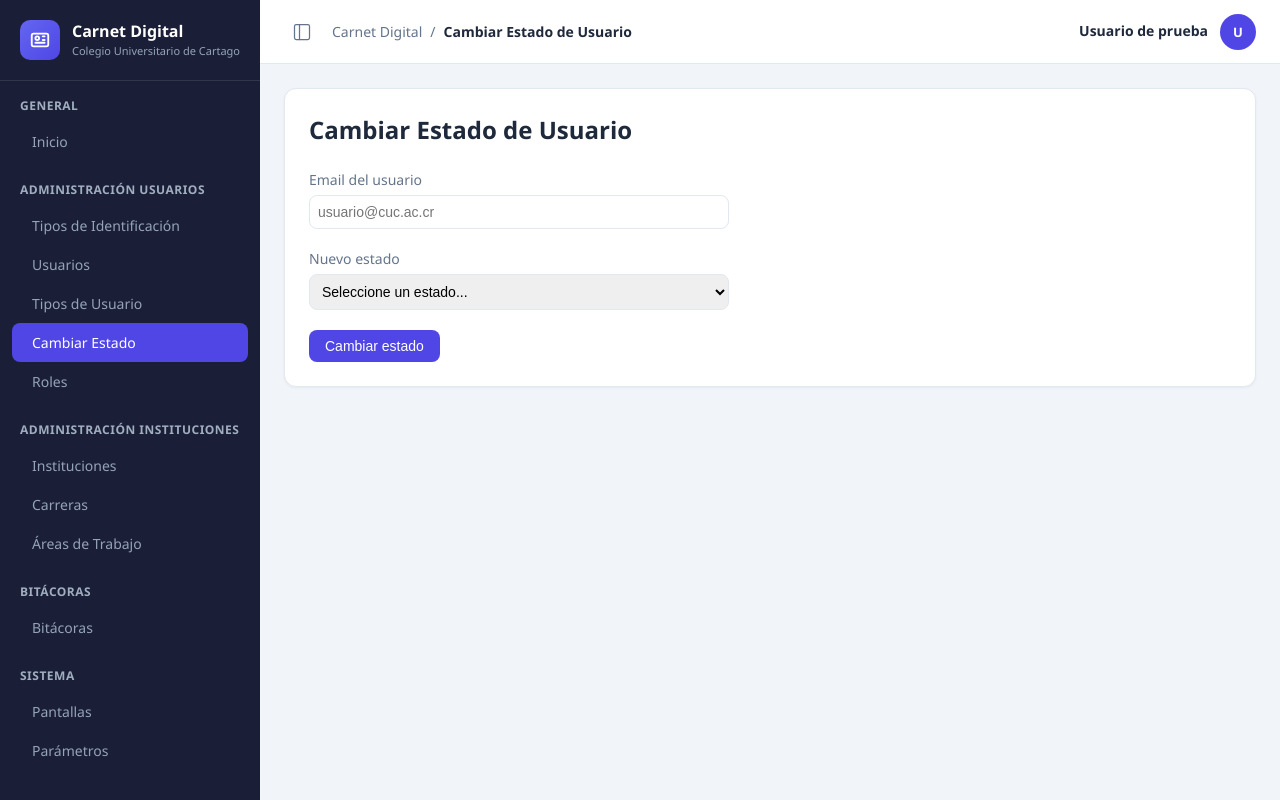
After one commit to EstebanMZencode/MicroserviciosCarnetDigital, an ASP.NET Core app: page /ModuloEstadoUsuario/Estados in a window 1280 px wide. The commit adds this page. Run offline with ASP.NET Core 8, Linux system fonts and the light colour scheme; data that the repository does not hold is empty.

Commit message:
WEB 2,6,7,11 LISTAS 100%

```diff
--- /dev/null
+++ b/src/SitioAdministrativoCarnetDigital/Pages/ModuloEstadoUsuario/Estados.cshtml
@@ -0,0 +1,38 @@
+@page
+@model SitioAdministrativoCarnetDigital.Pages.ModuloEstadoUsuario.EstadosModel
+@{
+    Layout = "_Layout";
+    ViewData["Title"] = "Cambiar Estado de Usuario";
+}
+
+@section Styles {
+    <link rel="stylesheet" href="~/ModuloEstadoUsuario/Estados.css" asp-append-version="true" />
+}
+
+<form id="antiforgeryForm">@Html.AntiForgeryToken()</form>
+
+<div class="card">
+    <h1 class="page-title">Cambiar Estado de Usuario</h1>
+
+    <div id="alertBox" class="ce-alert"></div>
+
+    <div class="ce-form">
+        <label class="ce-form-label">Email del usuario</label>
+        <input type="email" id="inputEmail" class="ce-form-input" placeholder="usuario@cuc.ac.cr" />
+
+        <label class="ce-form-label">Nuevo estado</label>
+        <select id="inputEstado" class="ce-form-select">
+            <option value="">Seleccione un estado...</option>
+            <!-- TODO: si se agregan más estados en la tabla EstadosUsuarios, agregarlos acá -->
+            <option value="6176376E-1E47-44FB-95E5-FB28D966842E">Activo</option>
+            <option value="359152E6-AF99-4F84-BD12-BF98F35750B1">Inactivo</option>
+            <option value="6FBAF596-E10D-49AF-B869-C1511E97AEFF">Pendiente</option>
+        </select>
+
+        <button class="btn btn-primary" id="btnCambiar">Cambiar estado</button>
+    </div>
+</div>
+
+@section Scripts {
+    <script src="~/ModuloEstadoUsuario/Estados.js" asp-append-version="true"></script>
+}
--- /dev/null
+++ b/src/SitioAdministrativoCarnetDigital/Pages/ModuloEstadoUsuario/Estados.cshtml.cs
@@ -0,0 +1,61 @@
+using Microsoft.AspNetCore.Mvc;
+using Microsoft.AspNetCore.Mvc.RazorPages;
+using SitioAdministrativoCarnetDigital.Services.MicroServicioEstadosUsuario;
+
+namespace SitioAdministrativoCarnetDigital.Pages.ModuloEstadoUsuario
+{
+    public class CambiarEstadoInput
+    {
+        public string EmailUsuario { get; set; } = string.Empty;
+        public Guid EstadoID { get; set; }
+    }
+
+    public class EstadosModel : PageModel
+    {
+        private readonly IEstadosUsuarioApiClient _client;
+
+        public EstadosModel(IEstadosUsuarioApiClient client)
+        {
+            _client = client;
+        }
+
+        public void OnGet()
+        {
+
+            // BYPASS TEMPORAL — comentado mientras no existe el login del
+            // sitio. REACTIVAR cuando el login definitivo esté listo.
+            // ============================================================
+            // var tokenSesion = Request.Cookies["JWToken"];
+            // if (string.IsNullOrEmpty(tokenSesion))
+            // {
+            //     TempData["MensajeLogin"] = "Por favor inicie sesión para utilizar el sistema";
+            //     Response.Redirect("/Login");
+            //     return;
+            // }
+
+            ViewData["Section"] = "Cambiar Estado de Usuario";
+            ViewData["UserName"] = Request.Cookies["UserName"] ?? "Usuario de prueba";
+            ViewData["UserRole"] = Request.Cookies["UserRole"] ?? "";
+            ViewData["UserInitials"] = "U";
+        }
+
+        public async Task<IActionResult> OnPostCambiarAsync([FromBody] CambiarEstadoInput input)
+        {
+            if (string.IsNullOrWhiteSpace(input.EmailUsuario))
+                return new JsonResult(new { exito = false, mensaje = "El email del usuario es obligatorio." }) { StatusCode = 400 };
+
+            if (input.EstadoID == Guid.Empty)
+                return new JsonResult(new { exito = false, mensaje = "Debe seleccionar un estado." }) { StatusCode = 400 };
+
+            try
+            {
+                await _client.CambiarEstadoAsync(input.EmailUsuario, input.EstadoID);
+                return new JsonResult(new { exito = true, mensaje = "Estado actualizado correctamente." });
+            }
+            catch (HttpRequestException ex)
+            {
+                return new JsonResult(new { exito = false, mensaje = ex.Message }) { StatusCode = 400 };
+            }
+        }
+    }
+}
--- /dev/null
+++ b/src/SitioAdministrativoCarnetDigital/Pages/ModuloEstadoUsuario/Estados.css
@@ -0,0 +1,38 @@
+.ce-alert {
+    display: none;
+    margin-bottom: 16px;
+    padding: 12px 16px;
+    border-radius: 8px;
+    font-size: 14px;
+}
+
+.ce-alert-exito {
+    background: #dcfce7;
+    color: #166534;
+}
+
+.ce-alert-error {
+    background: #fee2e2;
+    color: #991b1b;
+}
+
+.ce-form {
+    max-width: 420px;
+}
+
+.ce-form-label {
+    font-size: 14px;
+    color: var(--text-secondary);
+    display: block;
+    margin-bottom: 6px;
+}
+
+.ce-form-input,
+.ce-form-select {
+    width: 100%;
+    padding: 8px;
+    margin-bottom: 20px;
+    border: 1px solid var(--border-color);
+    border-radius: 8px;
+    font-size: 14px;
+}
--- /dev/null
+++ b/src/SitioAdministrativoCarnetDigital/Pages/ModuloEstadoUsuario/Estados.js
@@ -0,0 +1,39 @@
+(function () {
+    const token = document.querySelector('input[name="__RequestVerificationToken"]').value;
+    const alertBox = document.getElementById('alertBox');
+
+    function mostrarAlerta(mensaje, tipo) {
+        alertBox.classList.remove('ce-alert-exito', 'ce-alert-error');
+        alertBox.classList.add(tipo === 'exito' ? 'ce-alert-exito' : 'ce-alert-error');
+        alertBox.style.display = 'block';
+        alertBox.textContent = mensaje;
+        setTimeout(() => alertBox.style.display = 'none', 4000);
+    }
+
+    document.getElementById('btnCambiar').addEventListener('click', async () => {
+        const email = document.getElementById('inputEmail').value.trim();
+        const estadoId = document.getElementById('inputEstado').value;
+
+        if (!email) {
+            mostrarAlerta('El email del usuario es obligatorio.', 'error');
+            return;
+        }
+        if (!estadoId) {
+            mostrarAlerta('Debe seleccionar un estado.', 'error');
+            return;
+        }
+
+        const response = await fetch('?handler=Cambiar', {
+            method: 'POST',
+            headers: { 'Content-Type': 'application/json', 'RequestVerificationToken': token },
+            body: JSON.stringify({ emailUsuario: email, estadoID: estadoId })
+        });
+        const data = await response.json();
+
+        if (data.exito) {
+            mostrarAlerta(data.mensaje, 'exito');
+        } else {
+            mostrarAlerta(data.mensaje, 'error');
+        }
+    });
+})();
--- a/src/SitioAdministrativoCarnetDigital/Pages/Shared/_Layout.cshtml
+++ b/src/SitioAdministrativoCarnetDigital/Pages/Shared/_Layout.cshtml
@@ -68,6 +68,13 @@
                             <a class="nav-link" asp-page="/ModuloTiposUsuario/TiposUsuario">
                                 <!-- <span class="nav-icon"></span> -->
                                 <span class="nav-text">Tipos de Usuario</span>
+                            </a>
+                        </li>
+
+                        <li>
+                            <a class="nav-link" asp-page="/ModuloEstadoUsuario/Estados">
+                                <!-- <span class="nav-icon"></span> -->
+                                <span class="nav-text">Cambiar Estado</span>
                             </a>
                         </li>
 
--- a/src/SitioAdministrativoCarnetDigital/Services/MicroServicioEstadosUsuario/IEstadosUsuarioApiClient.cs
+++ b/src/SitioAdministrativoCarnetDigital/Services/MicroServicioEstadosUsuario/IEstadosUsuarioApiClient.cs
@@ -1,6 +1,8 @@
 namespace SitioAdministrativoCarnetDigital.Services.MicroServicioEstadosUsuario
 {
-    public class IEstadosUsuarioApiClient
+    public interface IEstadosUsuarioApiClient
     {
+        void SetToken(string token);
+        Task CambiarEstadoAsync(string emailUsuario, Guid estadoId);
     }
 }
--- a/src/SitioAdministrativoCarnetDigital/appsettings.json
+++ b/src/SitioAdministrativoCarnetDigital/appsettings.json
@@ -19,7 +19,7 @@
     "PantallasUrl": "https://tiusr23pl.cuc-carrera-ti.ac.cr/MicroServicioPantallas",
     "AutoregistroUrl": "https://tiusr23pl.cuc-carrera-ti.ac.cr/MicroServicioAutoregistro",
     "FotografiasUrl": "https://tiusr23pl.cuc-carrera-ti.ac.cr/MicroServicioFotografias",
-    "EstadosUsuarioUrl": "https://tiusr23pl.cuc-carrera-ti.ac.cr/MicroServicioActualizarEstado",
+    "EstadosUsuarioUrl": "https://tiusr23pl.cuc-carrera-ti.ac.cr/MicroServicioActualizarEstado/api/usuarios/estado/",
     "UsuariosUrl": "https://tiusr23pl.cuc-carrera-ti.ac.cr/MicroServicioUsuarios",
     "QRsUrl": "https://tiusr23pl.cuc-carrera-ti.ac.cr/MicroServicioQRs"
   }
```
Also changed, not shown: src/SitioAdministrativoCarnetDigital/Services/MicroServicioEstadosUsuario/EstadosUsuarioApiClient.cs (+78 -0 lines).
